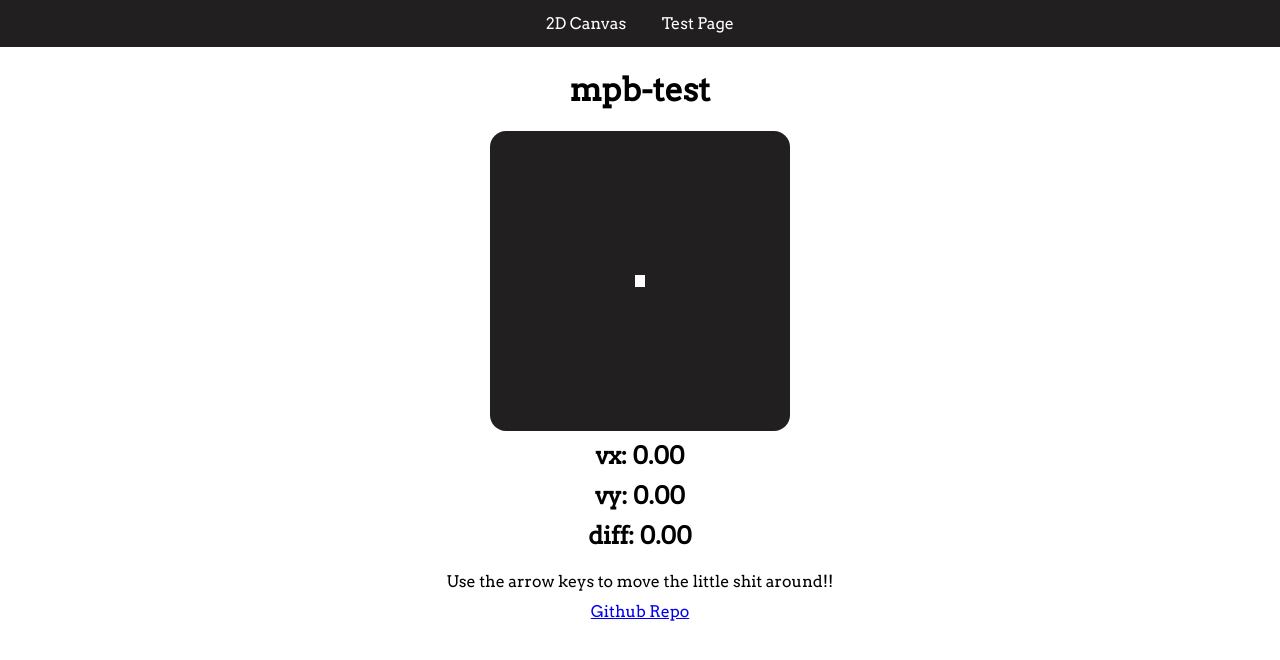
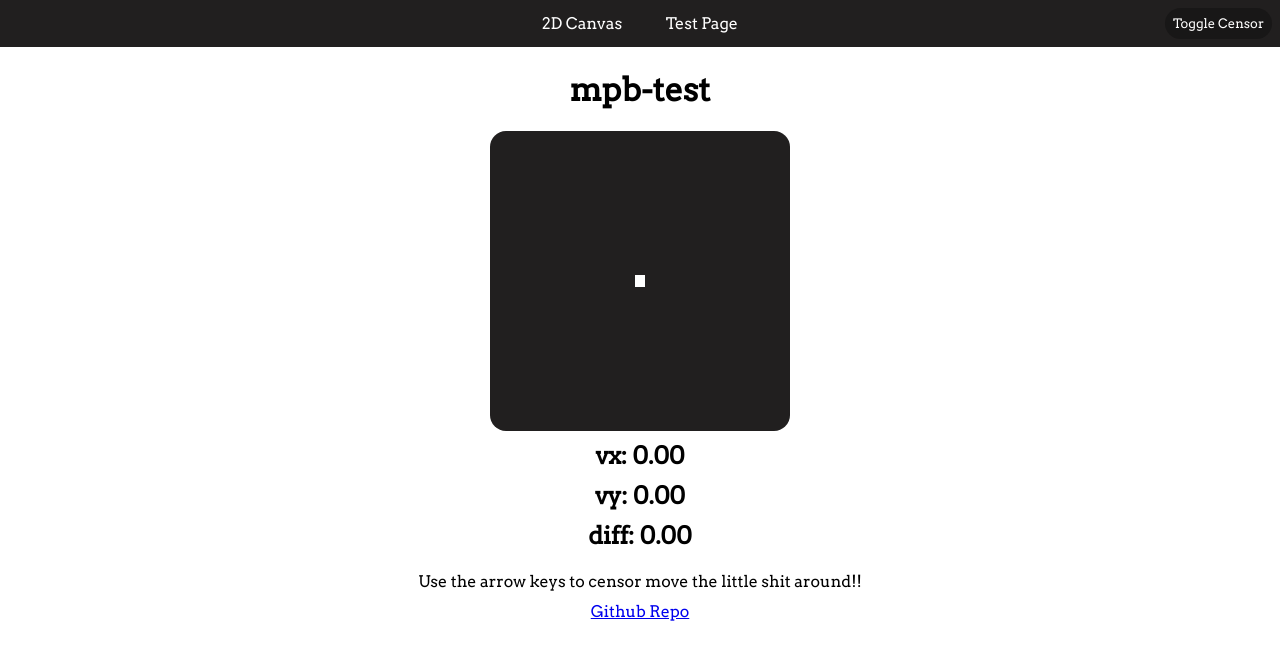
Before and after one commit to J-F2/mpb-test, a plain HTML site: page index.html in a window 1280 px wide. Drawn offline with Linux system fonts and the light colour scheme.

Commit message:
added unworking censor button

```diff
--- a/index.css
+++ b/index.css
@@ -5,6 +5,14 @@ html, body {
     padding-top: 35px;
     padding-bottom: 35px;
 }
+
+/* FONT SET */
+
+html, body, textarea, button {
+    font-family: 'Arvo';
+}
+
+
 #Canvas {
     background-color: #211f1f;
     border-radius: 16px;
@@ -35,21 +43,41 @@ nav ul {
     /* stays at top of page */
 }
 
-nav li {
-    display:inline-block
+nav li{
+    text-align:center;
+    display:inline-block;
+    padding: 14px 0 14px 0;
+    background-color: #211f1f;
     /*left to right, one line*/
 }
 
+nav li:hover {
+    background-color: #181717;
+}
+
+#censorButton {
+    position: fixed;
+    right: 0;
+    padding: 8px 8px 8px 8px;
+    margin: 8px;
+    font-size: small;
+    background-color:#181717;
+    border-radius: 16px;
+    color: white;
+    border: none;
+}
+
+
 nav a{
-    display: block;
     /*visible change?*/
     color: white;
-    padding: 14px 16px;
     text-decoration: none;
+    padding: 14px 20px 14px 20px;
 }
 
 p {
     align-items: center;
     text-align: center;
     line-height: 30px;
+
 }
--- a/index.html
+++ b/index.html
@@ -2,14 +2,17 @@
     <head>
         <link rel="stylesheet" href="index.css">
         <link href='https://fonts.googleapis.com/css?family=Arvo' rel='stylesheet'>
+
+        <title>2D Canvas</title>
     </head>
-    <body>
+    <body id="body">
         <nav>
             <ul id="NAV">
               <li><a href="./index.html">2D Canvas</a></li>
               <li><a href="./about.html">Test Page</a></li>
+              <button type="button" id="censorButton" onclick="censorToggle()">Toggle Censor</button>
             </ul>
-          </nav>
+        </nav>
 
         <h1><center>mpb-test</center></h1>
         <div id="CanvasDiv">
@@ -18,7 +21,7 @@
             <h2 id="CountVY">0</h2>
             <h2 id="CountDiff">0</h2>
             <p>
-                Use the arrow keys to move the little shit around!!
+                Use the arrow keys to censor move the little shit around!!
                 <br>
                 <a href="https://github.com/J-F2/mpb-test">Github Repo</a>
             </p>
@@ -28,6 +31,7 @@
         <script src="square.js"></script>
         <script src="controls.js"></script>
         <script src="index.js"></script>
+        <script src="censor.js"></script>
 
     </body>
 </html>
--- a/index.js
+++ b/index.js
@@ -5,9 +5,7 @@ let ctx = canvas.getContext('2d');
 ctx.fillStyle = "#FFFFFF";
 
 
-
 const square = new Square(150, 150, 10, 12);
-
 
 
 animate();
@@ -19,10 +17,6 @@ function animate(){
     requestAnimationFrame(animate);
 }
 
-max = (Math.sin(45 * (Math.PI/180)) * 5 + 0.15).toFixed(1);
-
-max2 = max
-
-console.log(max)
-
-// rad * (PI/180) = deg
+function censorToggle(){
+    alert("button not coded yet! sorry dad!!")
+}
```
Also changed, not shown: about.html (+2 -1 lines).
